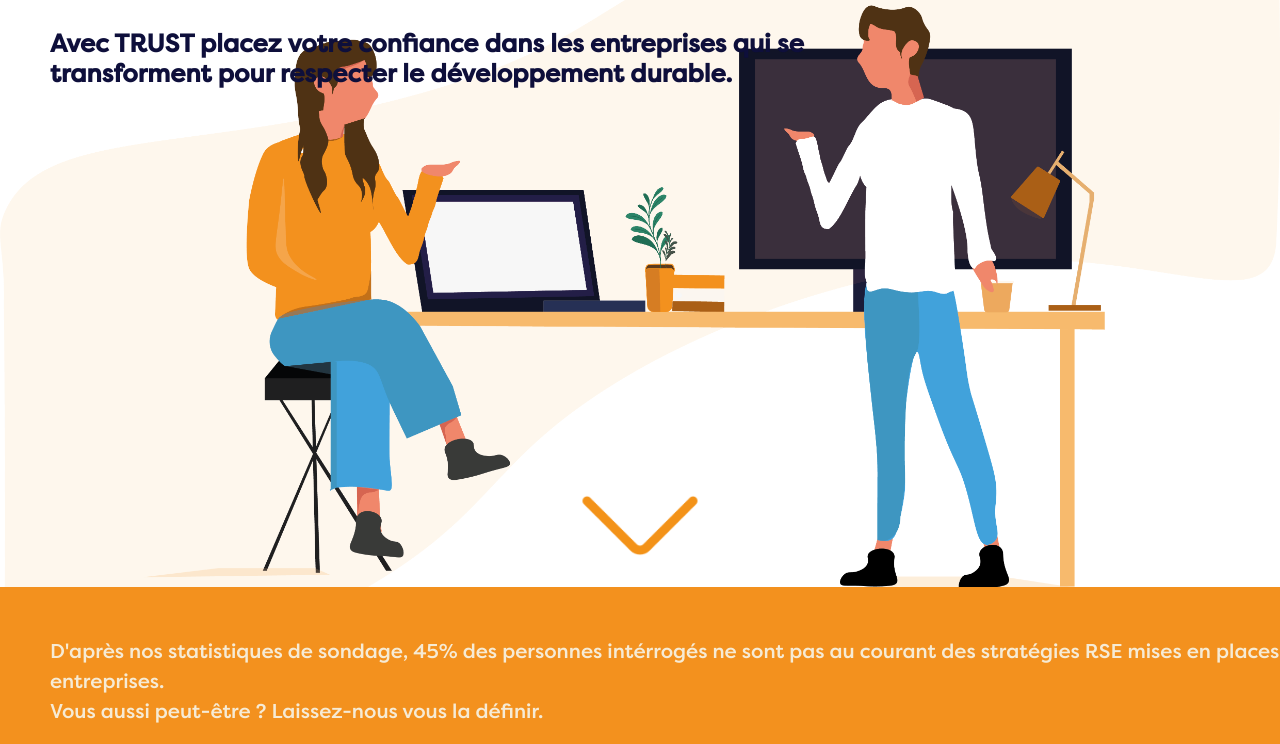
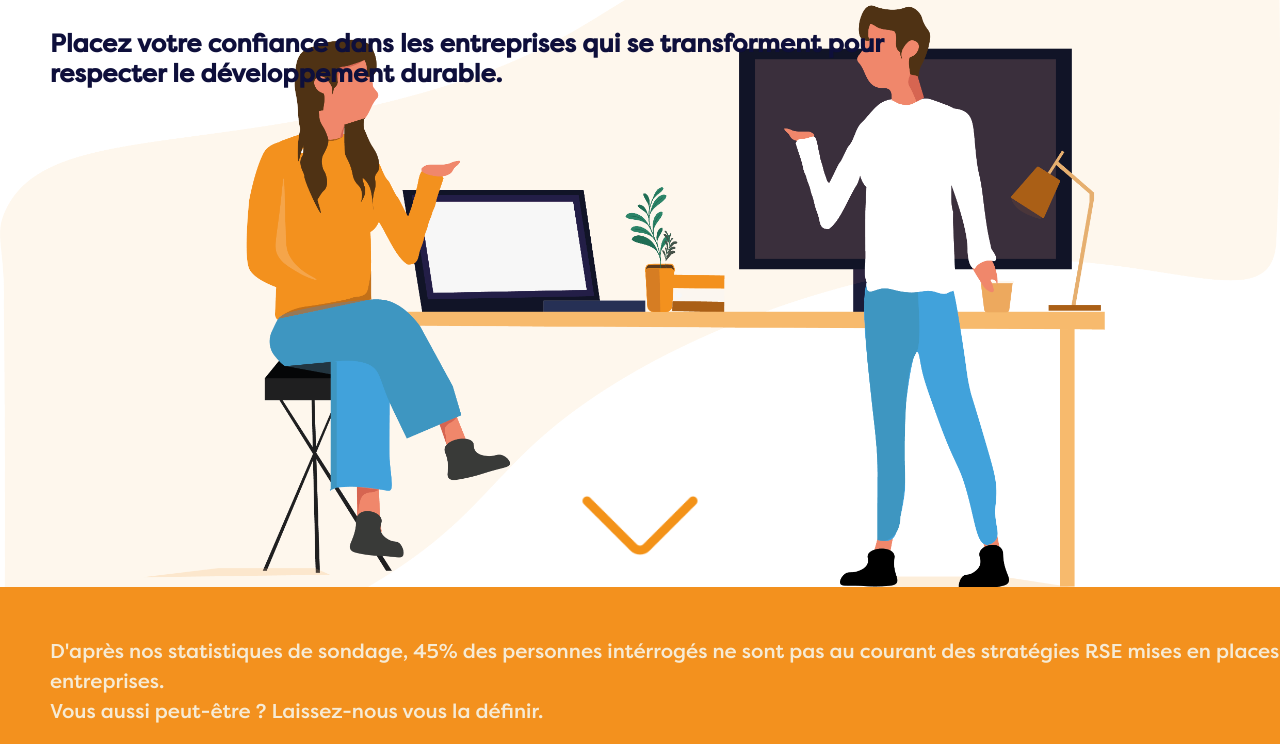
Before and after one commit to JulienDaCosta-GitHub/TRUST_Landing_Page, a plain HTML site: page index.html in a window 1280 px wide. Shown: the part 213-957 px from the top of the page. Drawn offline with nearby package versions, Linux system fonts and the light colour scheme; files whose address does not match are found by name.

Commit message:
New slogan

```diff
--- a/index.html
+++ b/index.html
@@ -15,7 +15,7 @@
         </div>
 
         <div class="presentation">
-            <h1>Avec TRUST placez votre confiance
+            <h1>Placez votre confiance
                 dans les entreprises qui se transforment
                 pour respecter le développement durable.</h1>
         </div>
```
